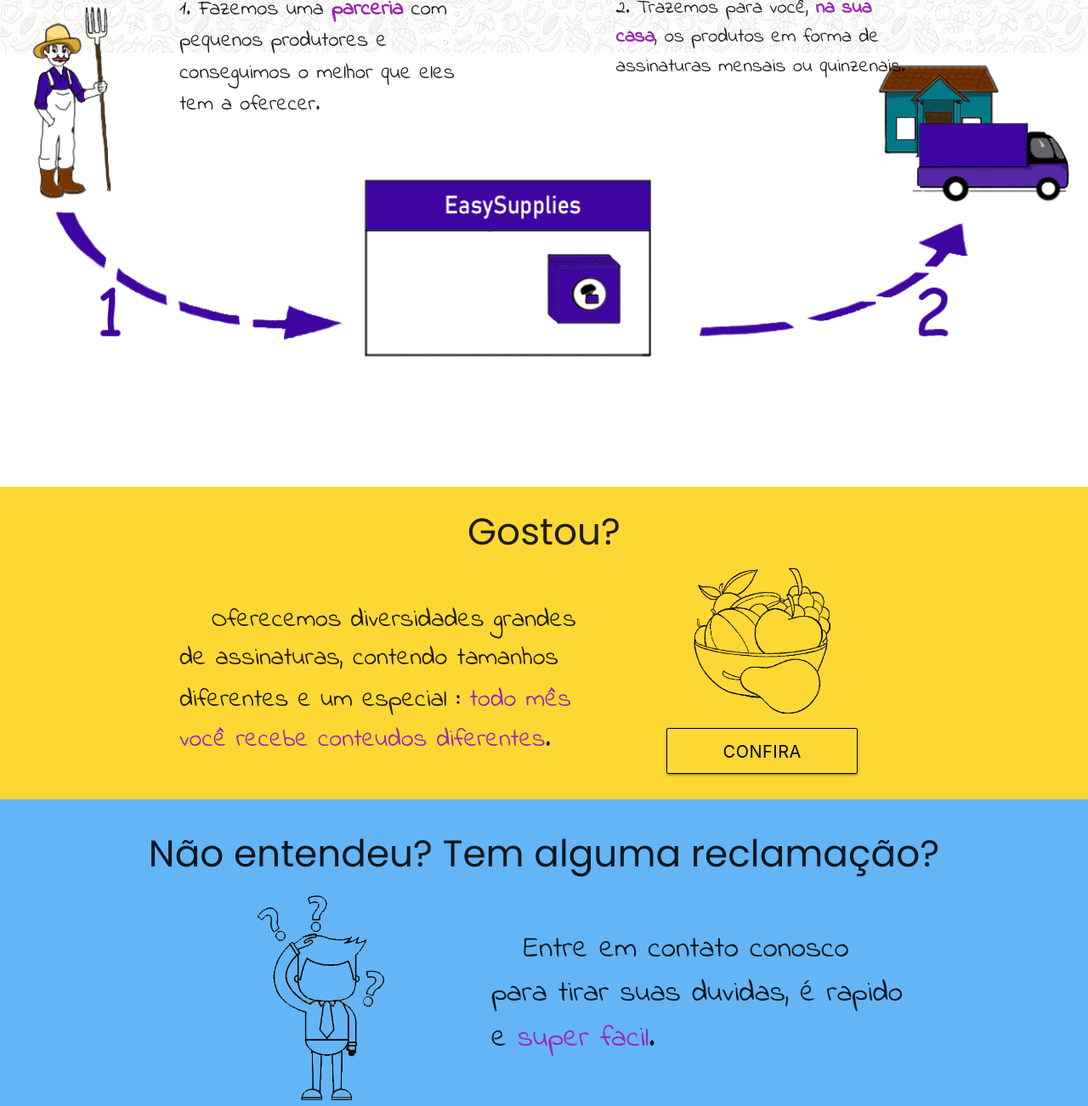
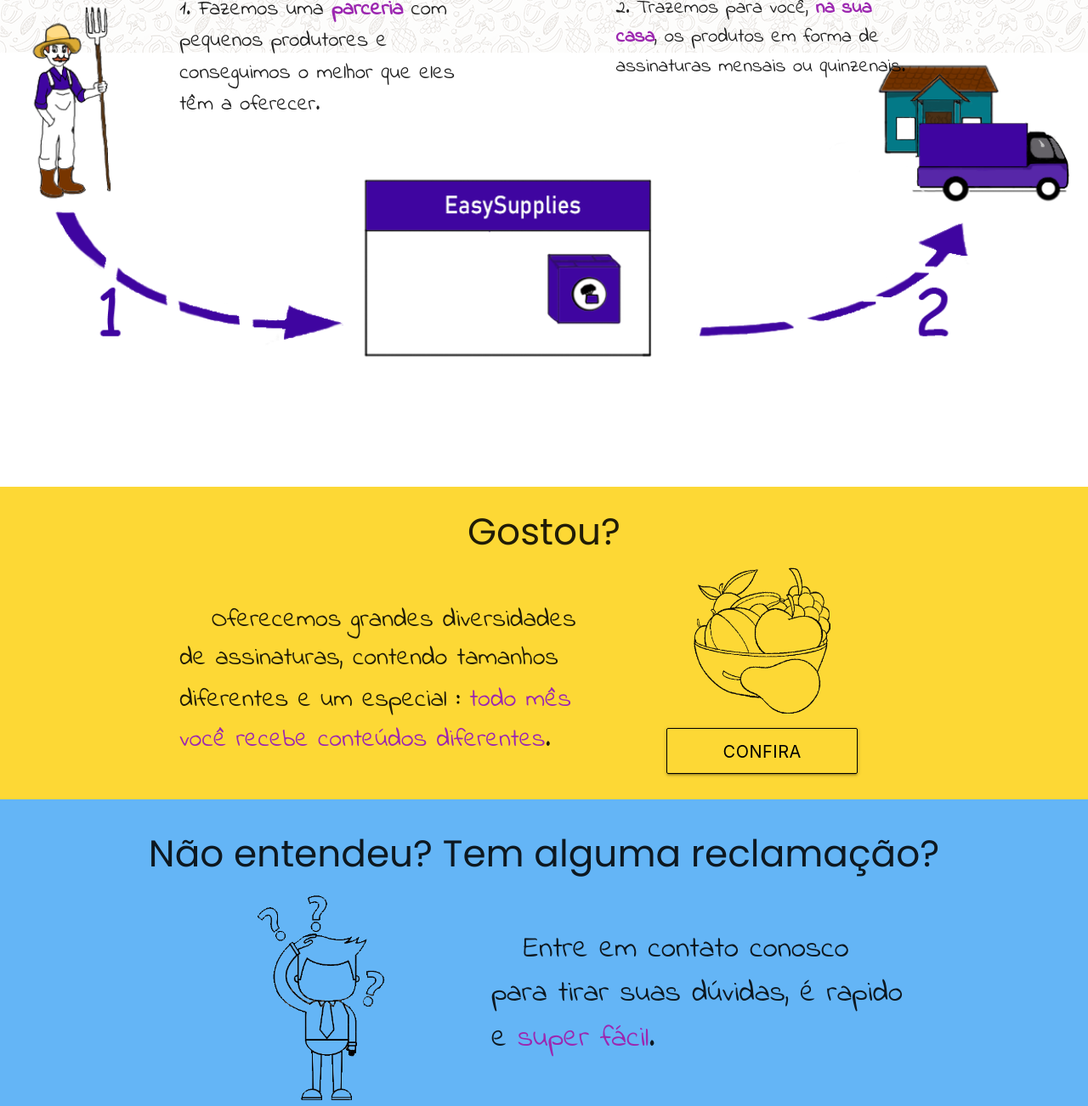
Before and after one commit to Arion49/EasySupplies, a PHP site: page / in a window 1280 px wide. Shown: the part 1108-2410 px from the top of the page at 85% size. Run offline with PHP 8.4, Linux system fonts and the light colour scheme; some libraries are stand-ins or nearby versions.

Commit message:
Portugues

```diff
--- a/entrar.php
+++ b/entrar.php
@@ -65,7 +65,7 @@
 				border-radius: 0 !important;
 				">
 					<i class="material-icons right">arrow_forward</i>
-					Não tem conta? Cadastre-se gratis
+					Não tem conta? Cadastre-se grátis
 				</a>
 			</div>
 
--- a/index.php
+++ b/index.php
@@ -132,7 +132,7 @@ opacity: 0.2">
           ">
 
             <p class="animar_home animated fast delay-1s" style="padding: 0; margin: 0;font-family: 'Indie Flower', cursive;">
-              1. Fazemos uma <a class="purple-text" style="font-weight: bold">parceria</a> com pequenos produtores e conseguimos o melhor que eles tem a oferecer.
+              1. Fazemos uma <a class="purple-text" style="font-weight: bold">parceria</a> com pequenos produtores e conseguimos o melhor que eles têm a oferecer.
             </p>
 
           </div>
@@ -169,11 +169,11 @@ opacity: 0.2">
             font-family: 'Indie Flower', cursive;
             text-indent: 1cm">
 
-              Oferecemos diversidades grandes de assinaturas, contendo tamanhos diferentes e um especial
+              Oferecemos grandes diversidades de assinaturas, contendo tamanhos diferentes e um especial
               <a style="font-size: 34px; font-weight: bold; color: black !important">
                 :
               </a>
-              <a class="purple-text">todo mês você recebe conteudos diferentes</a>.
+              <a class="purple-text">todo mês você recebe conteúdos diferentes</a>.
             </p>
 
           </div>
@@ -252,8 +252,8 @@ opacity: 0.2">
             font-family: 'Indie Flower', cursive;
             text-indent: 1cm">
 
-              Entre em contato conosco para tirar suas duvidas, é rapido e
-              <a class="purple-text">super facil</a>.
+              Entre em contato conosco para tirar suas dúvidas, é rapido e
+              <a class="purple-text">super fácil</a>.
             </p>
 
           </div>
```
